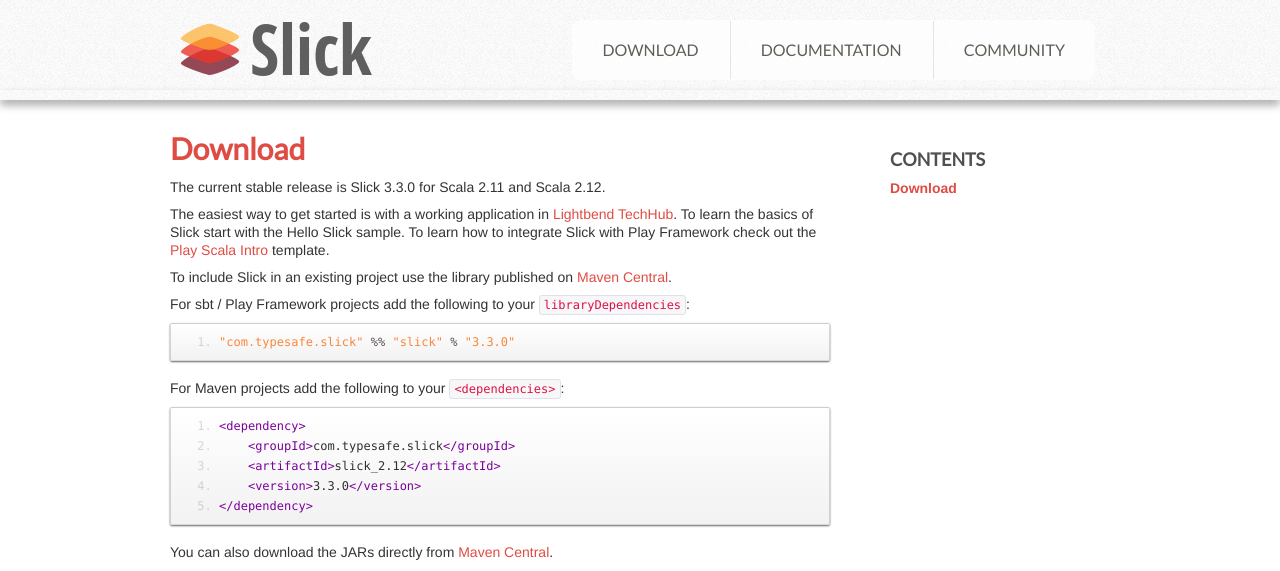
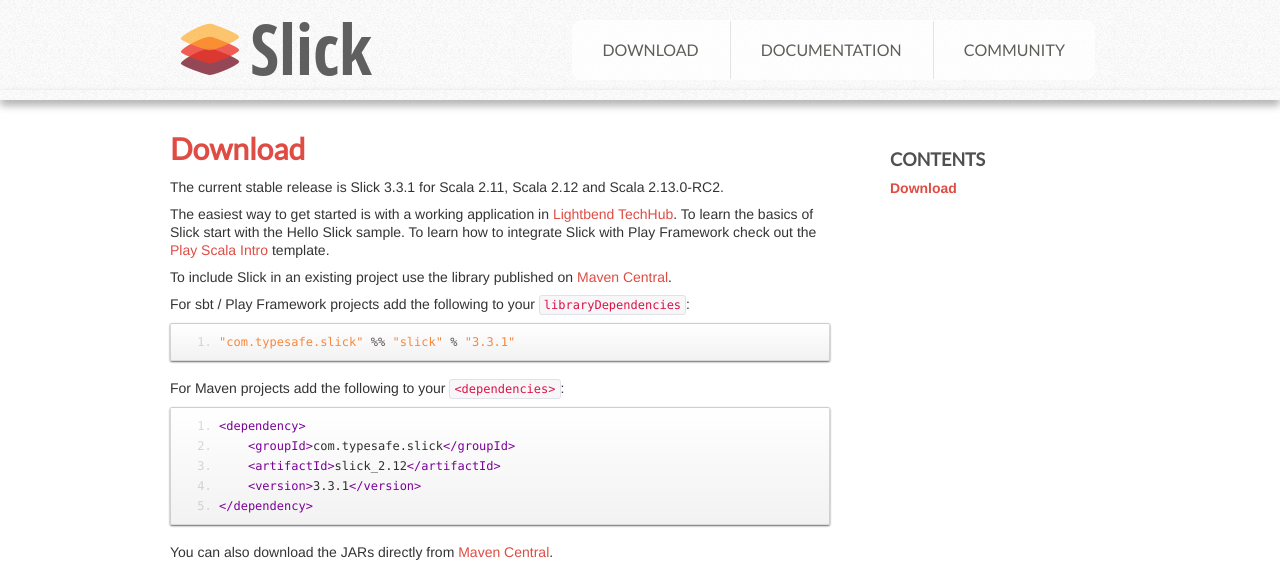
Before and after one commit to slick/slick.github.com, a Jekyll site: the page built from download/index.md, in a window 1280 px wide. Shown: the top 571 px of the page. Built offline with Jekyll 4.4.1, drawn with Linux system fonts in a browser that asks for light colours.

Commit message:
Release 3.3.1

```diff
--- a/download/index.md
+++ b/download/index.md
@@ -3,7 +3,7 @@
 title: Download
 ---
 
-The current stable release is Slick 3.3.0 for Scala 2.11 and Scala 2.12.
+The current stable release is Slick 3.3.1 for Scala 2.11, Scala 2.12 and Scala 2.13.0-RC2.
 
 The easiest way to get started is with a working application in [Lightbend TechHub](https://developer.lightbend.com/start/?group=slick). To learn the basics of Slick start with the Hello Slick sample. To learn how to integrate Slick with Play Framework check out the [Play Scala Intro](https://developer.lightbend.com/start/?group=slick&project=play-scala-slick-example) template.
 
@@ -12,14 +12,14 @@
 
 For sbt / Play Framework projects add the following to your `libraryDependencies`:
 
-    "com.typesafe.slick" %% "slick" % "3.3.0"
+    "com.typesafe.slick" %% "slick" % "3.3.1"
 
 For Maven projects add the following to your `<dependencies>`:
 
     <dependency>
         <groupId>com.typesafe.slick</groupId>
         <artifactId>slick_2.12</artifactId>
-        <version>3.3.0</version>
+        <version>3.3.1</version>
     </dependency>
 
 You can also download the JARs directly from
```
Also changed, not shown: docs/index.md (+2 -2 lines).
